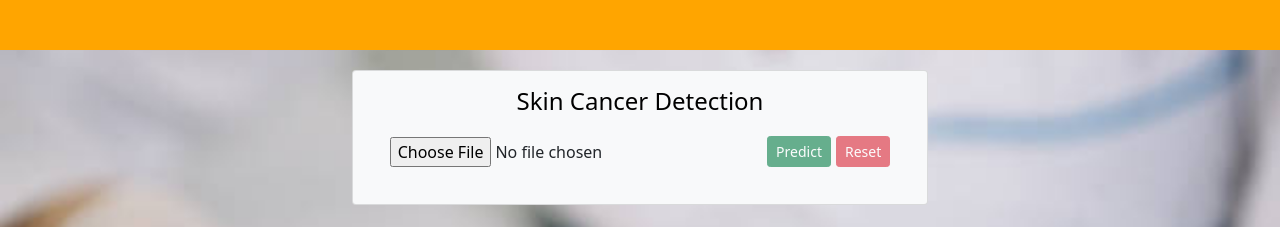
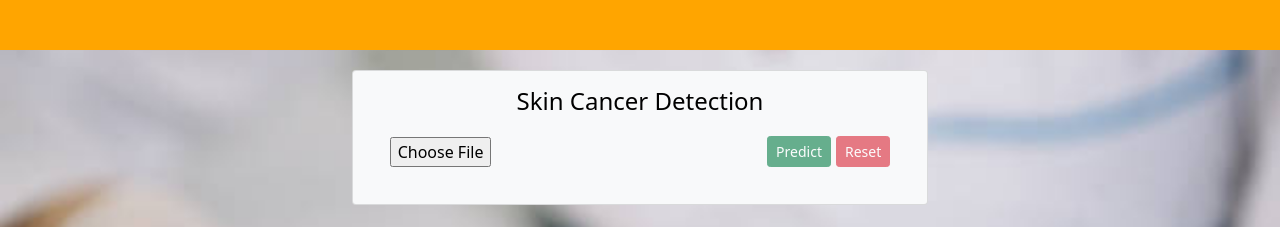
Before and after one commit to fadlikamohamad/Proyek-Akhir-Web, a React (Create React App) app: page /home in a window 1280 px wide. Shown: the top 227 px of the page. Built offline with nearby package versions, Linux system fonts and the light colour scheme.

Commit message:
Improvement

```diff
--- a/package.json
+++ b/package.json
@@ -14,6 +14,7 @@
     "react-bootstrap": "^2.0.3",
     "react-dom": "^17.0.2",
     "react-icons": "^4.3.1",
+    "react-loader-spinner": "^6.0.0-0",
     "react-router-dom": "^6.0.2",
     "react-scripts": "4.0.3",
     "styled-components": "^5.3.3",
--- a/public/index.html
+++ b/public/index.html
@@ -2,7 +2,7 @@
 <html lang="en">
   <head>
     <meta charset="utf-8" />
-    <link rel="icon" href="%PUBLIC_URL%/favicon.ico" />
+    <link rel="icon" href="%PUBLIC_URL%/melanoma-detection-rgb-color-icon-vector.jpg" />
     <meta name="viewport" content="width=device-width, initial-scale=1" />
     <meta name="theme-color" content="#000000" />
     <meta
@@ -24,7 +24,7 @@
       work correctly both with client-side routing and a non-root public URL.
       Learn how to configure a non-root public URL by running `npm run build`.
     -->
-    <title>React App</title>
+    <title>Skin Cancer Detection</title>
   </head>
   <body>
     <noscript>You need to enable JavaScript to run this app.</noscript>
--- a/src/App.css
+++ b/src/App.css
@@ -50,3 +50,8 @@
 .preview {
   max-width: 200px;
 }
+
+#input {
+  /* opacity: 0; */
+  color: rgba(0, 0, 0, 0);
+}
--- a/src/App.js
+++ b/src/App.js
@@ -1,7 +1,7 @@
 import React from 'react';
 import './App.css';
 import Navbar from './components/Navbar';
-import { BrowserRouter as Router, Routes, Route } from 'react-router-dom';
+import { BrowserRouter as Router, Routes, Route, Navigate } from 'react-router-dom';
 import Home from './pages/home';
 import About from './pages/about';
 import Info from './pages/info';
@@ -13,6 +13,7 @@ function App() {
       <Parent>
         <Navbar />
         <Routes>
+          <Route path='/' element={<Navigate replace to="/home"/>}/>
           <Route path='/home' element={<Home/>}/>
           <Route path='/about' element={<About/>} />
           <Route path='/info' element={<Info/>} />
--- a/src/components/Navbar/index.js
+++ b/src/components/Navbar/index.js
@@ -12,10 +12,10 @@ const Navbar = () => {
   return (
     <>
       <Nav>
-        <Bars />
+        {/* <Bars /> */}
 
-        <NavMenu>
-          {/* <NavLink to='/home' activeStyle>
+        {/* <NavMenu>
+          <NavLink to='/home' activeStyle>
             Home
           </NavLink>
           <NavLink to='/about' activeStyle>
@@ -23,10 +23,8 @@ const Navbar = () => {
           </NavLink>
           <NavLink to='/info' activeStyle>
             Info
-          </NavLink> */}
-          {/* Second Nav */}
-          {/* <NavBtnLink to='/sign-in'>Sign In</NavBtnLink> */}
-        </NavMenu>
+          </NavLink>
+        </NavMenu> */}
       </Nav>
     </>
   );
--- a/src/pages/home.js
+++ b/src/pages/home.js
@@ -5,6 +5,7 @@ import ReactApexChart from 'react-apexcharts';
 import '../App.css';
 import 'bootstrap/dist/css/bootstrap.css';
 import Card from 'react-bootstrap/Card';
+import {ThreeDots} from 'react-loader-spinner';
 
 class Home extends Component {
   constructor(props) {
@@ -14,6 +15,8 @@ class Home extends Component {
 
     this.initialState = {
       currentFile: null,
+      fileName: "",
+      tempCurrentFile: null,
       previewImage: undefined,
       result: "",
       isLoading: false,
@@ -41,10 +44,18 @@ class Home extends Component {
   }
 
   selectFile(event) {
+    if (event.target.files.length > 0) {
       this.setState({
         currentFile: event.target.files[0],
+        fileName: event.target.files[0].name,
         previewImage: URL.createObjectURL(event.target.files[0]),
+        tempCurrentFile: event.target.files[0],
       });
+    } else {
+      this.setState({
+        currentFile: this.state.tempCurrentFile,
+      });
+    }
   }
 
   predict() {
@@ -55,7 +66,7 @@ class Home extends Component {
 
     this.setState({ isLoading: true });
 
-    fetch('http://127.0.0.1:5000/prediction/',
+    fetch('http://192.168.88.142:5000/prediction/',
       {
         method: 'POST',
         body: data
@@ -86,6 +97,7 @@ class Home extends Component {
       previewImage,
       result,
       series,
+      isLoading
     } = this.state;
 
     return (
@@ -99,7 +111,7 @@ class Home extends Component {
                 <div className="row">
                   <div className="col-8">
                     <label className="btn btn-default p-0">
-                      <input id="input" type="file" accept="image/*" onChange={this.selectFile} />
+                      <input id="input" type="file" title=" " accept="image/*" onChange={this.selectFile}/>
                     </label>
                   </div>
 
@@ -121,13 +133,13 @@ class Home extends Component {
                     </button>
                   </div>
                 </div>
-
                 {previewImage && (
                   <div>
                     <img className="preview" src={previewImage} alt="" width="100" height="100"/>
+                    <p>{this.state.fileName}</p>
                   </div>
                 )}
-
+                {isLoading ? <div style={{display:'flex', justifyContent:'center', alignItems:'center'}}><ThreeDots/></div> : null}
                 {result && (
                   <div className="alert alert-secondary mt-3" role="alert">
                     {result}
@@ -137,7 +149,7 @@ class Home extends Component {
             </div>
             {series && (
               <div id="chart">
-                <ReactApexChart options={this.state.options} series={this.state.series} type="pie" width={380}/>
+                <ReactApexChart options={this.state.options} series={this.state.series} type="pie" width={350}/>
               </div>
             )}
           </div>
```
Also changed, not shown: public/melanoma-detection-rgb-color-icon-vector.jpg (added), 1 other file (tests, documents, lock files or other folders). Lines whose indentation alone changed are shown as unchanged.
